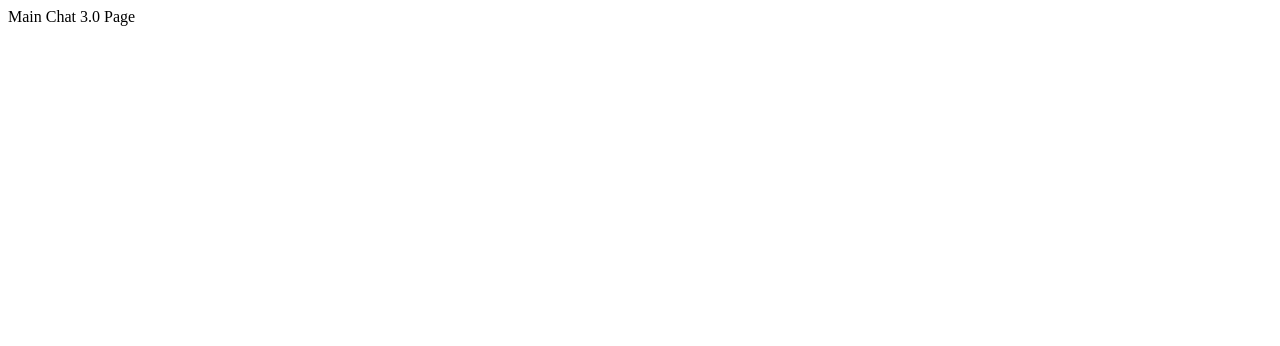
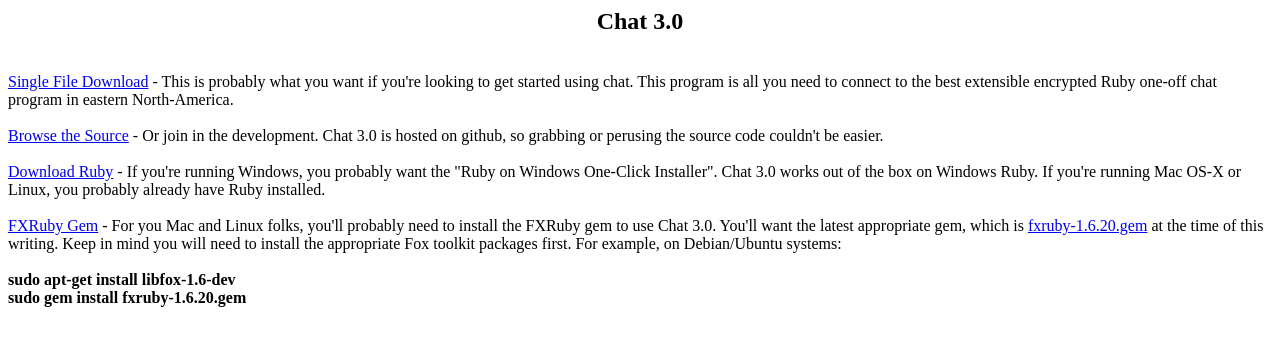
Before and after one commit to kedji/chat3, a plain HTML site: page index.html in a window 1280 px wide. Drawn offline with Linux system fonts and the light colour scheme.

Commit message:
Chat 3.0 project homepage.

```diff
--- a/index.html
+++ b/index.html
@@ -1 +1,36 @@
-Main Chat 3.0 Page
+<html><title>Chat 3.0 on github</title>
+
+<body>
+<center><h2>Chat 3.0</h2></center>
+<br/>
+
+<a href="chat3.rbw">Single File Download</a> - This is probably what you want
+if you're looking to get started using chat.  This program is all you need
+to connect to the best extensible encrypted Ruby one-off chat program in
+eastern North-America.
+<br/><br/>
+
+<a href="http://github.com/kedji/chat3">Browse the Source</a> - Or join in
+the development.  Chat 3.0 is hosted on github, so grabbing or perusing the
+source code couldn't be easier.
+<br/><br/>
+
+<a href="http://www.ruby-lang.org/en/downloads/">Download Ruby</a> - If
+you're running Windows, you probably want the "Ruby on Windows One-Click
+Installer".  Chat 3.0 works out of the box on Windows Ruby.  If you're running
+Mac OS-X or Linux, you probably already have Ruby installed.
+<br/><br/>
+
+<a href="http://rubyforge.org/frs/?group_id=300&release_id=41247">FXRuby Gem</a>
+- For you Mac and Linux folks, you'll probably need to install the FXRuby gem
+to use Chat 3.0.  You'll want the latest appropriate gem, which is
+<a href="http://rubyforge.org/frs/download.php/66842/fxruby-1.6.20.gem">
+fxruby-1.6.20.gem</a> at the time of this writing.  Keep in mind you will
+need to install the appropriate Fox toolkit packages first.  For example, on
+Debian/Ubuntu systems:
+<br/><br/>
+<b>sudo apt-get install libfox-1.6-dev<br/>
+sudo gem install fxruby-1.6.20.gem</b><br/>
+
+</body>
+</html>
```
